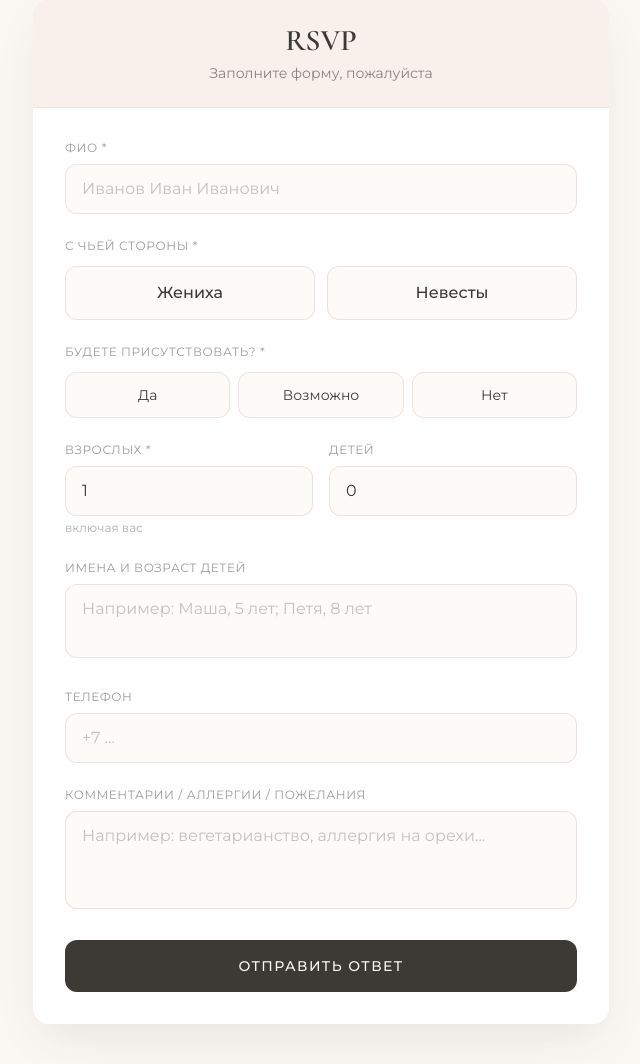
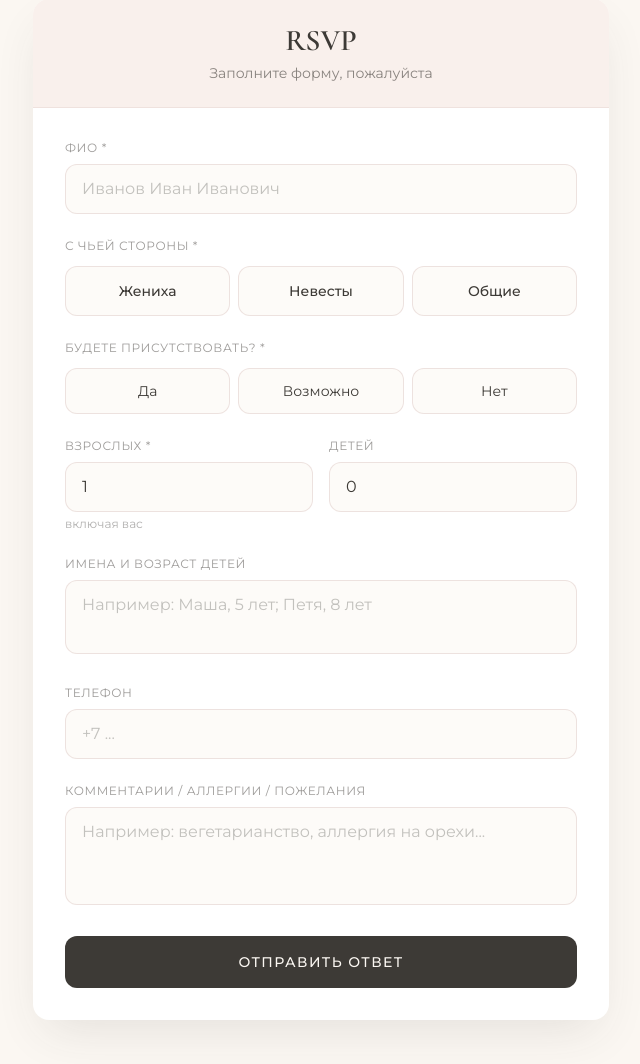
Before and after one commit to noturmyname/wedding-rsvp, a Flask app: page / in a window 1280 px wide. Shown: the part 849-1913 px from the top of the page, without its empty margins (319-959 px from the left). Run offline with Flask 3, Linux system fonts and the light colour scheme; some libraries are stand-ins or nearby versions.

Commit message:
index.html

```diff
--- a/templates/index.html
+++ b/templates/index.html
@@ -113,24 +113,29 @@
         </div>
 
         <!-- Сторона -->
-        <div>
+       <div>
           <label class="block text-xs tracking-wider uppercase text-ink/50 mb-3">С чьей стороны *</label>
-          <div class="grid grid-cols-2 gap-3">
+          <div class="grid grid-cols-3 gap-2">
             <label class="relative cursor-pointer">
               <input type="radio" name="side" value="жених" required class="peer sr-only" />
-              <div class="px-4 py-3.5 rounded-xl border border-rose/30 bg-cream/50 text-center peer-checked:border-gold peer-checked:bg-gold/10 peer-checked:text-ink transition-all">
+              <div class="px-3 py-3.5 rounded-xl border border-rose/30 bg-cream/50 text-center text-sm peer-checked:border-gold peer-checked:bg-gold/10 peer-checked:text-ink transition-all">
                 <span class="font-medium">Жениха</span>
               </div>
             </label>
             <label class="relative cursor-pointer">
               <input type="radio" name="side" value="невеста" required class="peer sr-only" />
-              <div class="px-4 py-3.5 rounded-xl border border-rose/30 bg-cream/50 text-center peer-checked:border-gold peer-checked:bg-gold/10 peer-checked:text-ink transition-all">
+              <div class="px-3 py-3.5 rounded-xl border border-rose/30 bg-cream/50 text-center text-sm peer-checked:border-gold peer-checked:bg-gold/10 peer-checked:text-ink transition-all">
                 <span class="font-medium">Невесты</span>
+              </div>
+            </label>
+            <label class="relative cursor-pointer">
+              <input type="radio" name="side" value="общие" required class="peer sr-only" />
+              <div class="px-3 py-3.5 rounded-xl border border-rose/30 bg-cream/50 text-center text-sm peer-checked:border-gold peer-checked:bg-gold/10 peer-checked:text-ink transition-all">
+                <span class="font-medium">Общие</span>
               </div>
             </label>
           </div>
         </div>
-
         <!-- Присутствие -->
         <div>
           <label class="block text-xs tracking-wider uppercase text-ink/50 mb-3">Будете присутствовать? *</label>
```
